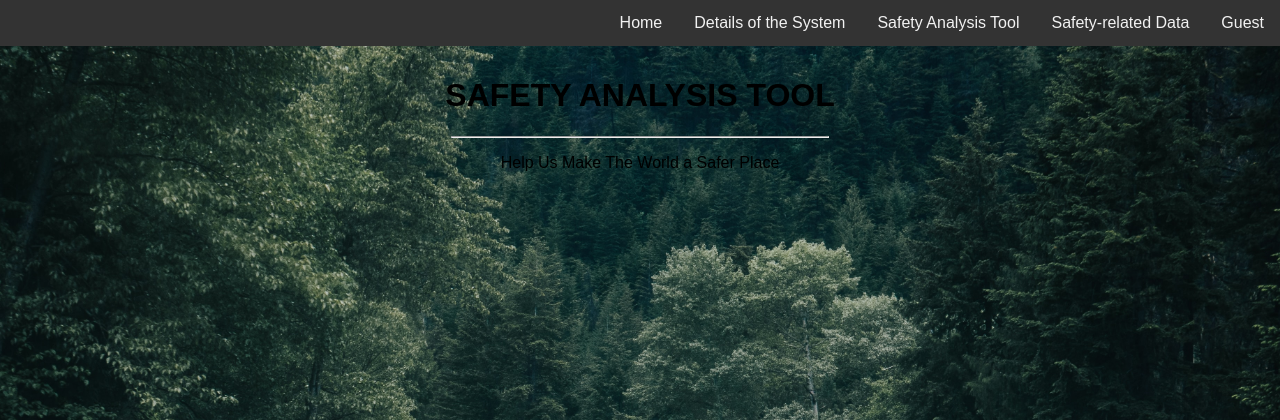
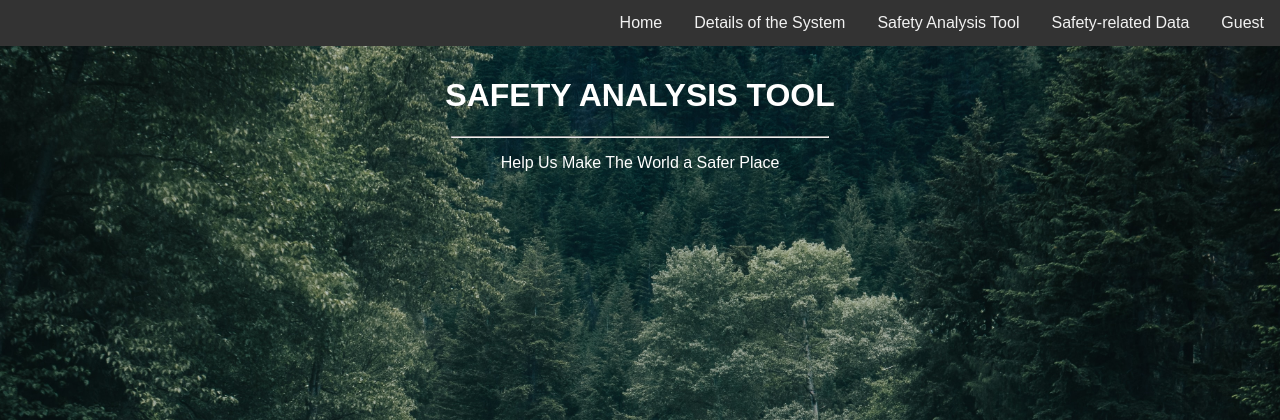
Before and after one commit to littleSky770/CapstoneProject, a Flask app: page / in a window 1280 px wide. Shown: the top 420 px of the page. Run offline with Flask 2, Linux system fonts and the light colour scheme.

Commit message:
minor changes on the home page

```diff
--- a/proj/templates/base.html
+++ b/proj/templates/base.html
@@ -41,21 +41,13 @@
             .content {
                 padding: 10px;
                 height: 100vh;
-                /*
-                background-color: #f1f1f1;
-                background-image: url("/Background.jpg");
-                background-size: cover;
-                background-position: center center;
-                */
             }
             .content h1{
-                color: black;
                 text-align: center;
 
             }
             .content p{
                 text-align: center;
-                color: black;
             }
             .content hr{
                 width: 30%;
--- a/proj/templates/index.html
+++ b/proj/templates/index.html
@@ -4,10 +4,16 @@
 {% block content %}
 <p>Help Us Make The World a Safer Place</p>
 <style>
+    h1{
+        color: white;
+    }
+    p{
+        color: white;
+    }
     body{
         background-image: url("{{ url_for('static', filename='Background.jpg') }}");
         background-size: cover;
         background-position: center center;
     }
-    </style>
+</style>
 {% endblock %}
```
